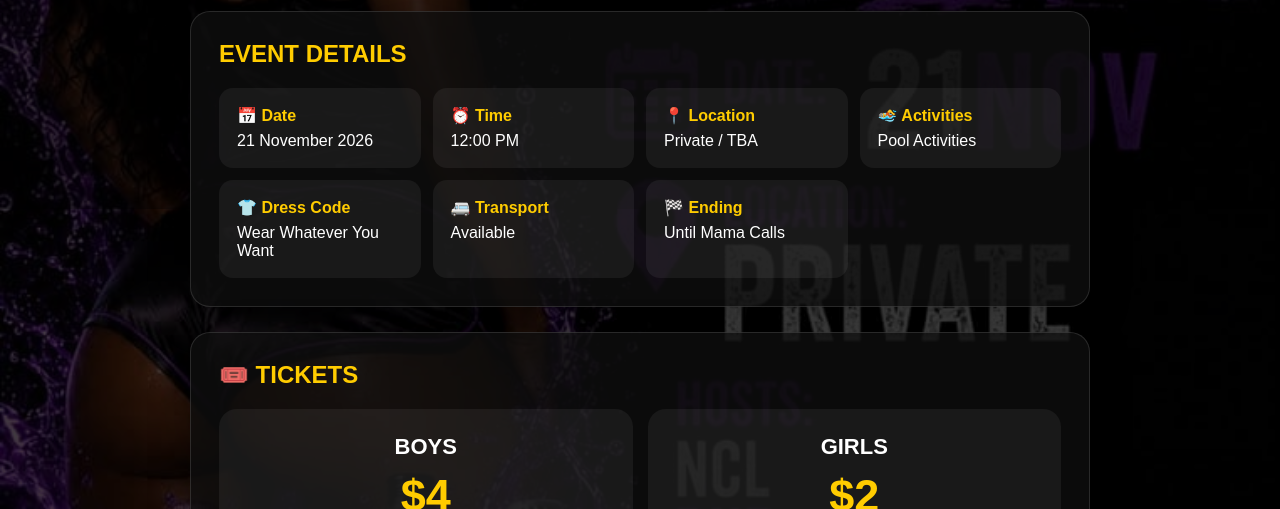
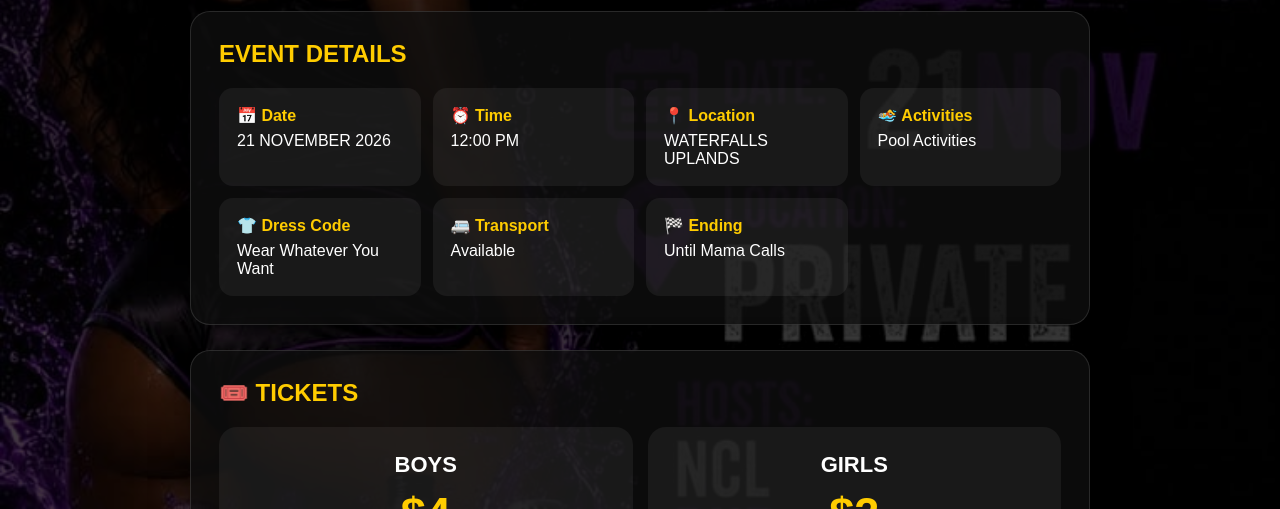
Before and after one commit to Wezzler/Leavers-and-Pijama-party-Online-Ticket, a plain HTML site: page index.html in a window 1280 px wide. Shown: the part 591-1100 px from the top of the page. Drawn offline with nearby package versions, Linux system fonts and the light colour scheme; a script that the page names is missing.

Commit message:
Update index.html

```diff
--- a/index.html
+++ b/index.html
@@ -336,7 +336,7 @@
 
       <div class="detail">
         <strong>📅 Date</strong>
-        21 November 2026
+        21 NOVEMBER 2026
       </div>
 
       <div class="detail">
@@ -346,7 +346,7 @@
 
       <div class="detail">
         <strong>📍 Location</strong>
-        Private / TBA
+        WATERFALLS UPLANDS
       </div>
 
       <div class="detail">
```
